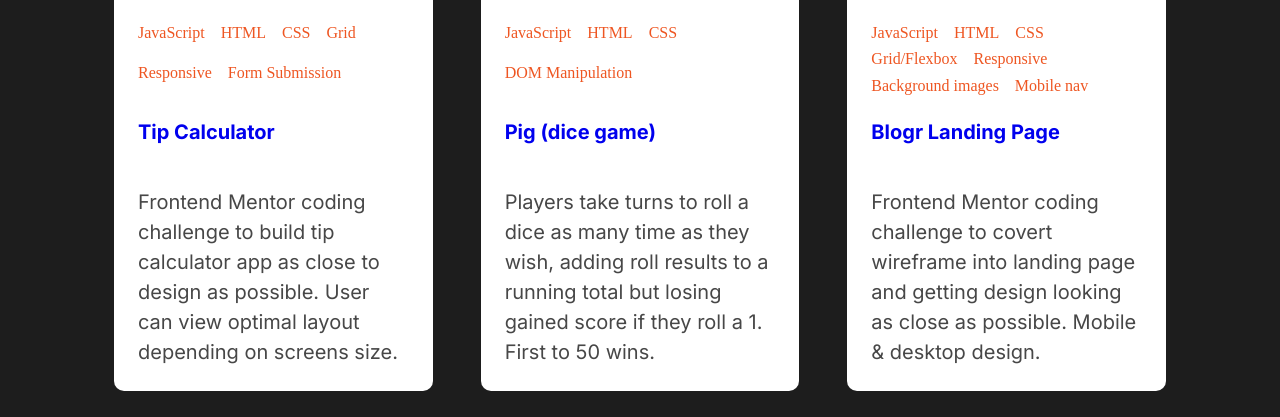
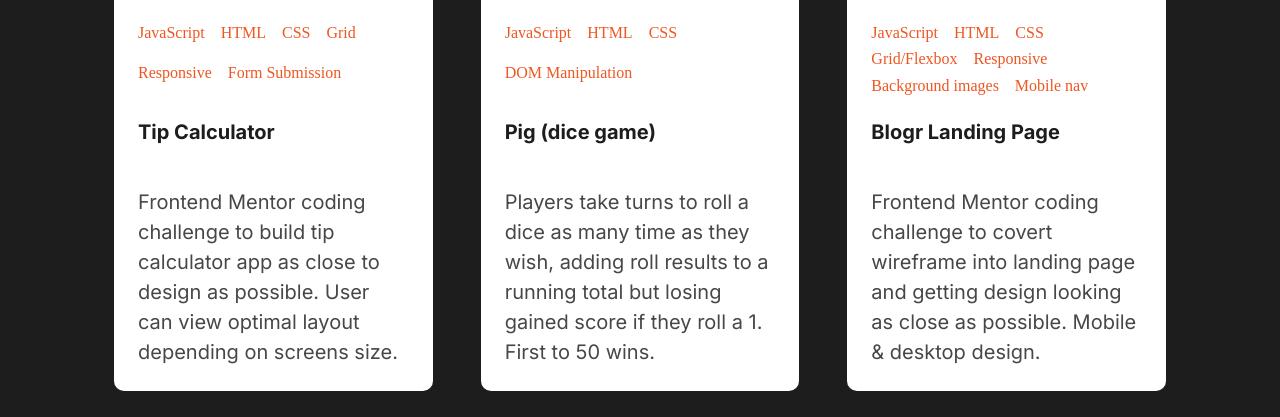
Before and after one commit to mikew3st/portfolio, a plain HTML site: page index.html in a window 1280 px wide. Shown: the part 2629-3046 px from the top of the page. Drawn offline with nearby package versions, Linux system fonts and the light colour scheme.

Commit message:
article header styling

```diff
--- a/css/style.css
+++ b/css/style.css
@@ -510,6 +510,14 @@ i {
   min-height: 80px;
 }
 
+.article-article a {
+  color: var(--clr-bg-primary);
+}
+
+.article-article a:hover {
+  box-shadow: 0px 4px 4px -3px #ee5622;
+}
+
 .footer {
   margin-top: 100px;
   text-align: center;
```
